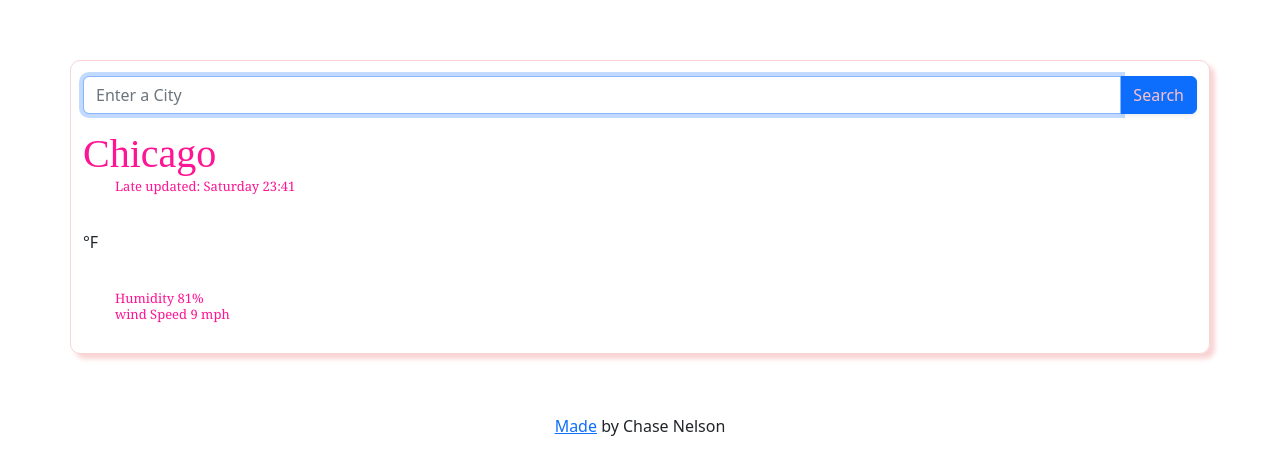
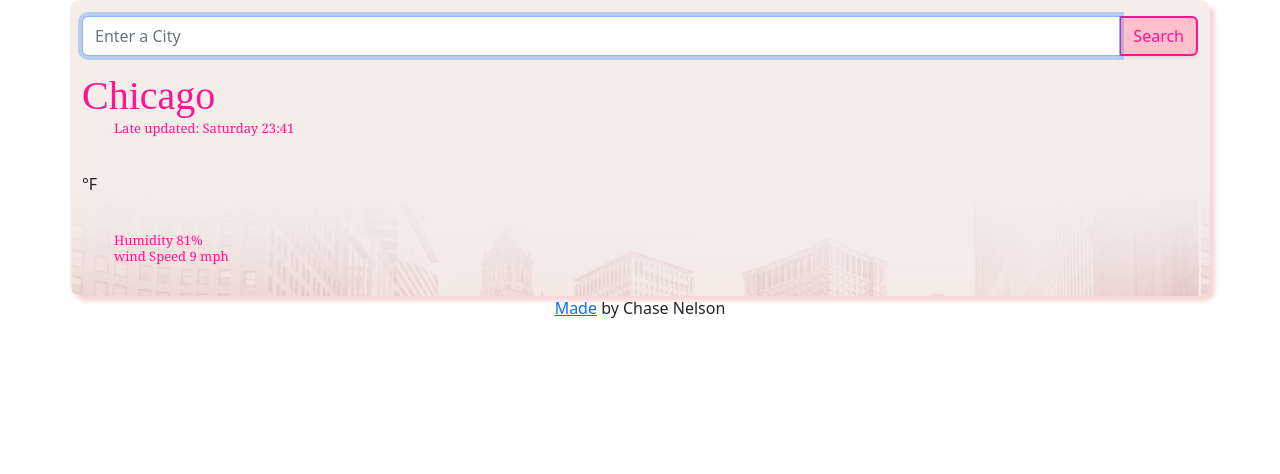
Before and after one commit to cnelson171/weatherapp2, a plain HTML site: page index.html in a window 1280 px wide. Drawn offline with nearby package versions, Linux system fonts and the light colour scheme; no server answers.

Commit message:
change button style

```diff
--- a/index.html
+++ b/index.html
@@ -13,10 +13,6 @@
 <link href="https://cdn.jsdelivr.net/npm/bootstrap@5.2.0/dist/css/bootstrap.min.css" rel="stylesheet"
     integrity="sha384-gH2yIJqKdNHPEq0n4Mqa/HGKIhSkIHeL5AyhkYV8i59U5AR6csBvApHHNl/vI1Bx"
     crossorigin="anonymous" />
-
-
-
-
 </head>
 
 <body>
@@ -33,7 +29,7 @@
           aria-describedby="button-addon2" />
         <button class="btn btn-primary shadow-sm"
         type="submit" id="button-addon2"
-         style=color:pink;>
+        style="background-color: pink; border: 2px solid deeppink;color:deeppink;">
 
           Search
         </button>
--- a/src/index.css
+++ b/src/index.css
@@ -42,10 +42,13 @@ li{
 }
 
 .container {
+    background:url(Chicago.png) ;
+    background-size: 99%;
+    background-op
     border: 1px solid rgb(249, 212, 212);
-    padding: 15px;
-    max-width: 800px ;
-    margin: 60px auto;
+    padding: 16px;
+    margin: 0 auto;
+    max-width: 700px;
     border-radius: 10px;
     box-shadow: 5px 5px 5px rgb(249, 212, 212);
 
```
Also changed, not shown: src/Chicago.png (added), 2 other files.
